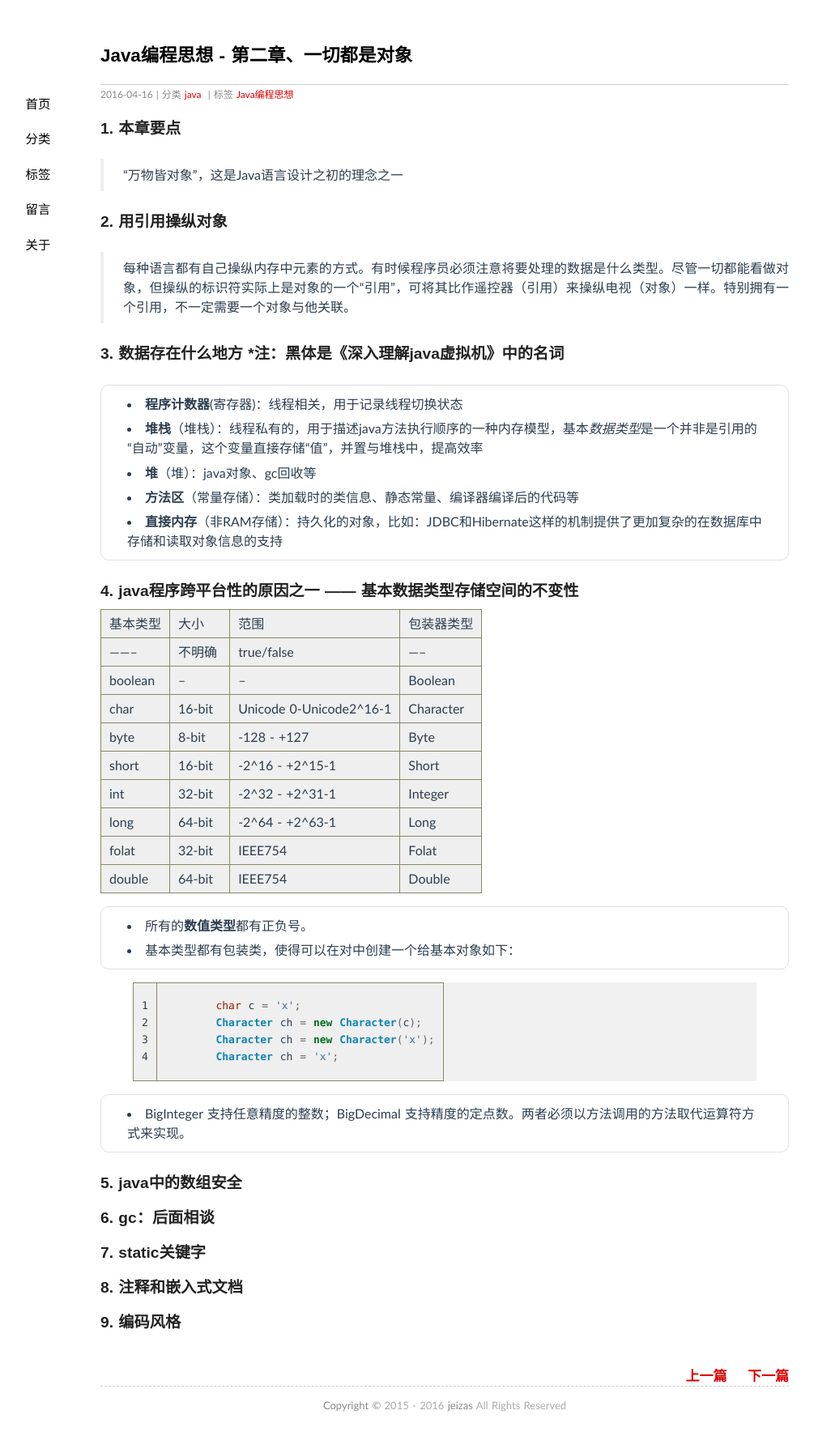
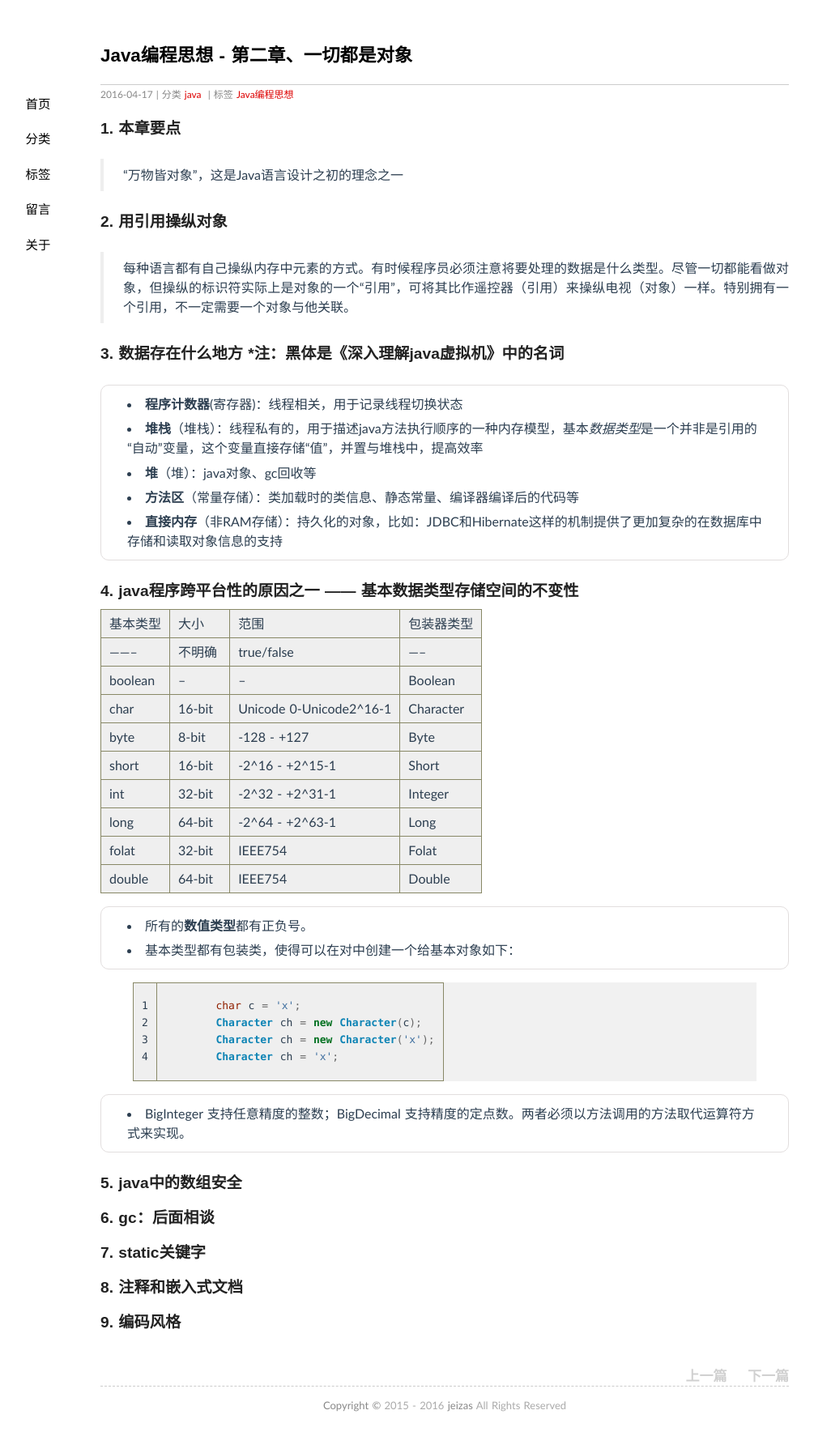
Before and after one commit to jeizas/jeizas.github.io, a Jekyll site: the page built from 2016-04-16-thinking_in_java_chapter02.md, in a window 1280 px wide. Shown: the whole page at 81% size, without its empty margins (91-1096 px from the left). Built offline with Jekyll 4.4.1, drawn with Linux system fonts in a browser that asks for light colours; comment, search, counter and statistics services are not loaded.

Commit message:
Update and rename _posts/2016-04-16-thinking02.md to 2016-04-16-thinking_in_java_chapter02.md

```diff
--- a/_posts/2016-04-16-thinking02.md
+++ b/2016-04-16-thinking_in_java_chapter02.md
@@ -1,6 +1,7 @@
 ---
 layout: post
 title: "Java编程思想 - 第二章、一切都是对象"
+date: 2016-04-17
 categories: [java]
 tags: [Java编程思想]
 ---
```
